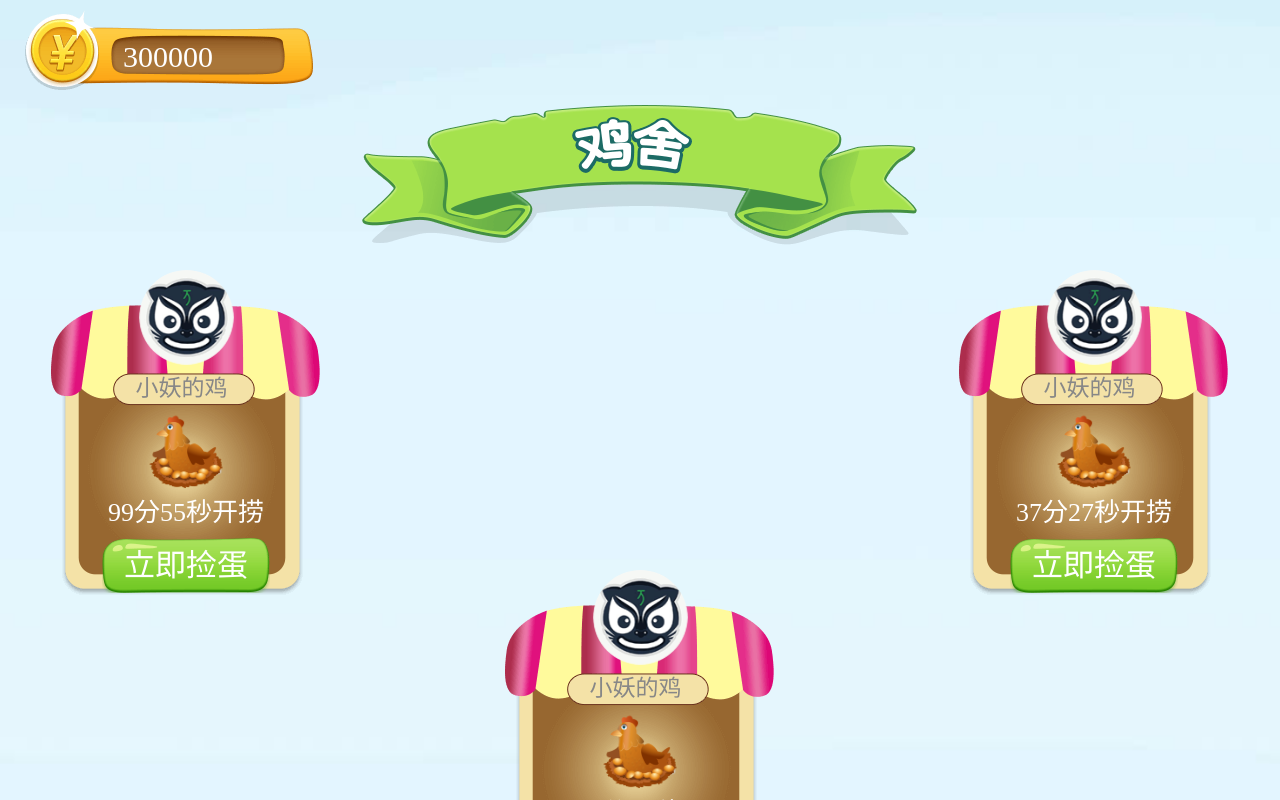
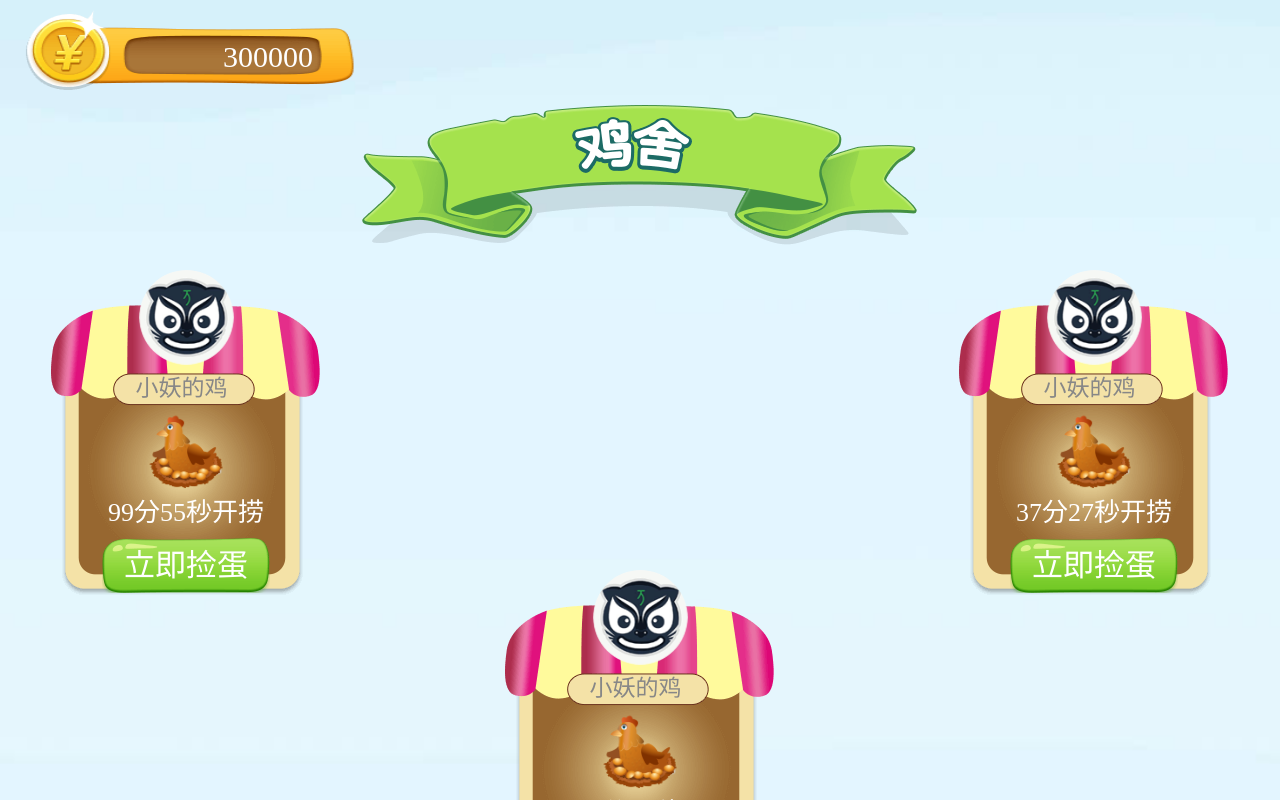
Before and after one commit to doerme/chicken, a plain HTML site: page henhouse.html in a window 1280 px wide. Drawn offline with Linux system fonts and the light colour scheme.

Commit message:
Update index.css

```diff
--- a/css/index.css
+++ b/css/index.css
@@ -399,10 +399,11 @@ body{
 
 .list-wrap .list-main .lm-bottom{
 	position: relative;
-	width: 695px;
+	width: 698px;
 	height: 110px;
 	background: url('../img/nc_window_bg.png') no-repeat center bottom;
 	background-size: 100% auto;
+	margin-left: -3px;
 }
 
 .list-wrap .list-main .lm-middle ul{
@@ -461,13 +462,13 @@ body{
 
 .house-wrap .glod-wrap{
 	position: absolute;
-	width: 306px;
+	width: 348px;
 	height: 84px;
 	line-height: 93px;
 	top: 10px;
 	left: 18px;
 	background: url('../img/house_glod_wrap.png') no-repeat center center;
-	background-size: cover;
+	background-size: 100% 100%;
 	font-size: 30px;
 	color: #FFF;
 
@@ -484,11 +485,12 @@ body{
 
 .house-wrap .glod-wrap span{
 	display: block;
-	width: 150px;
-	padding-left: 105px;
+	width: 185px;
+	padding-left: 110px;
 	white-space: nowrap;
     text-overflow: ellipsis;
     overflow: hidden;
+    text-align: right;
 }
 
 .house-wrap .henhouse_unit{
```
